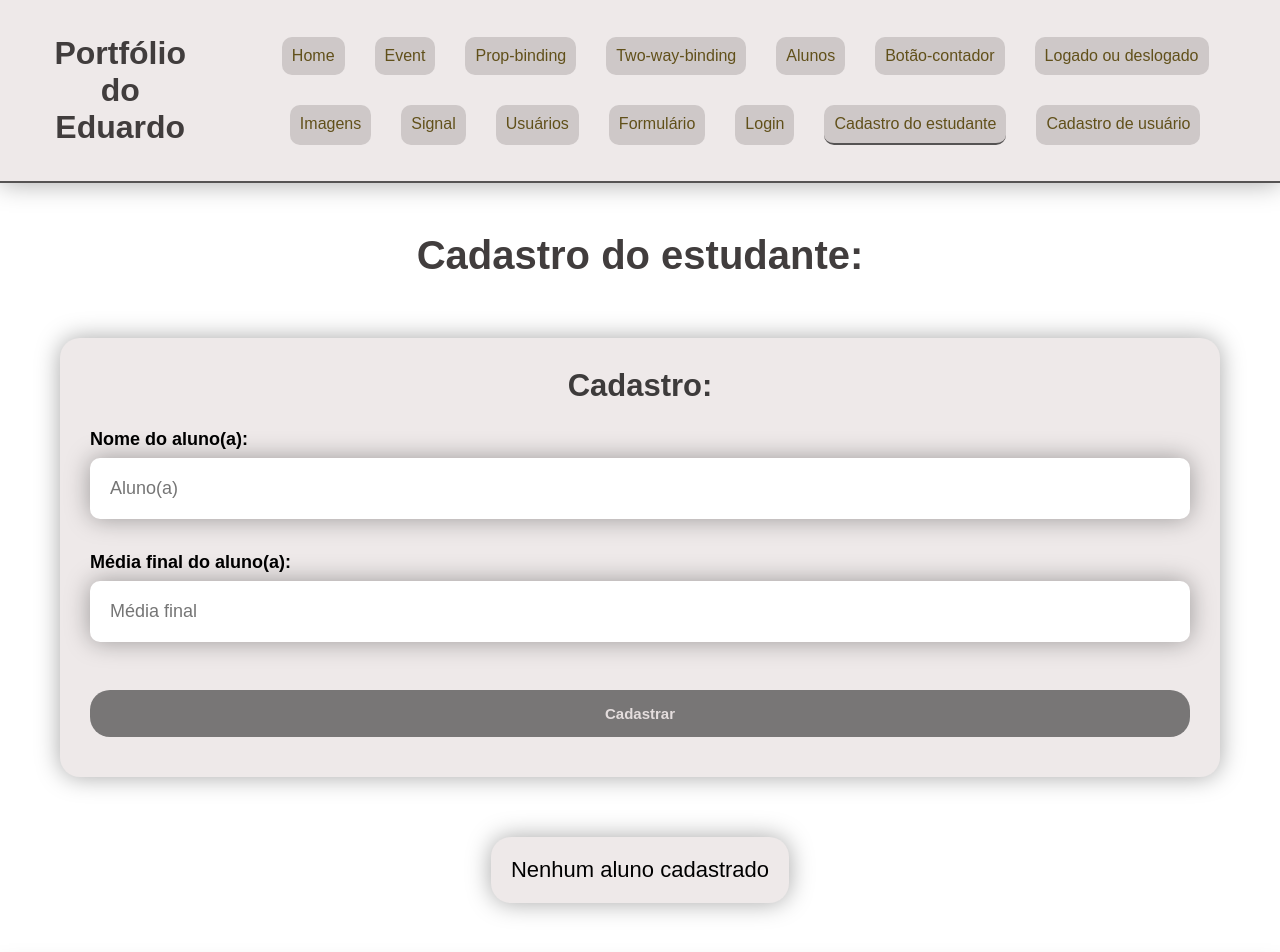
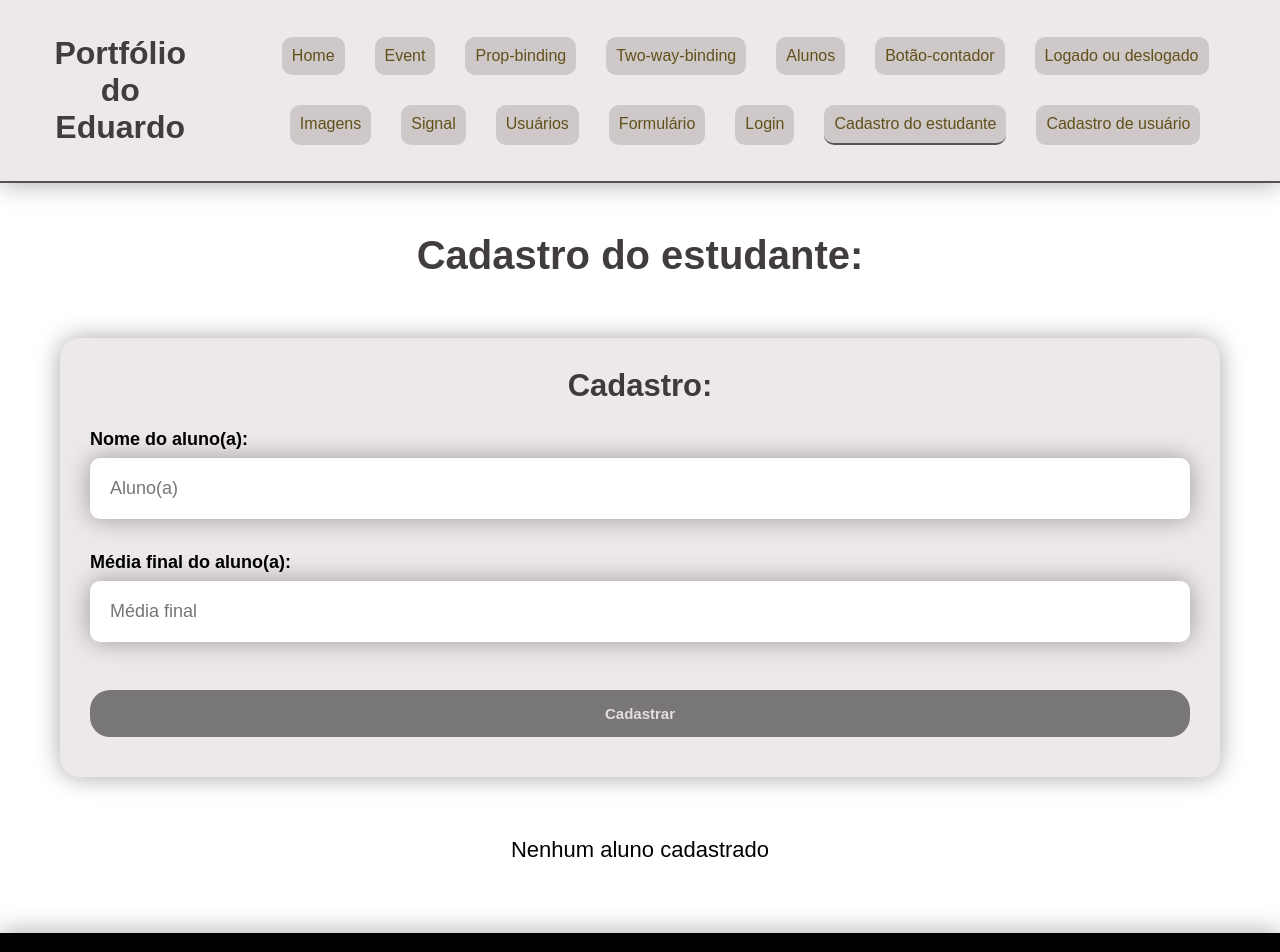
Before and after one commit to eduardoalves10/meu-site-angular, an Angular app: page /cadastro-estudante in a window 1280 px wide. Shown: the top 952 px of the page. Built offline with nearby package versions, Linux system fonts and the light colour scheme; a web font is replaced by a local one.

Commit message:
faz-pequeno-ajuste-no-css-no-componene-estudante

```diff
--- a/src/app/feats/cadastro-estudante/cadastro-estudante.css
+++ b/src/app/feats/cadastro-estudante/cadastro-estudante.css
@@ -102,8 +102,4 @@ button:hover {
     font-size: 22px;
     text-align: center;
     margin: 0 0 60px 0;
-    background-color: var(--cor-principal);
-    padding: 20px;
-    border-radius: 20px;
-    box-shadow: var(--sombra);
 }
```
